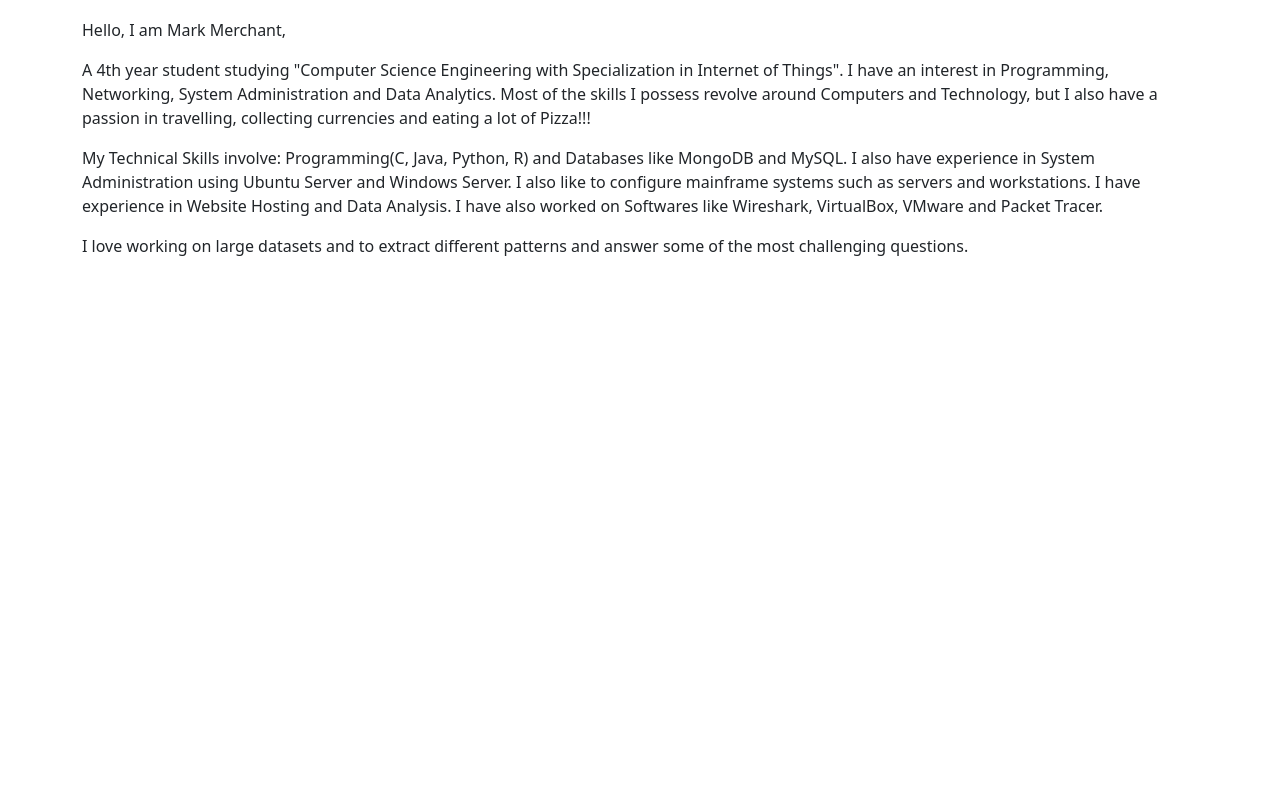
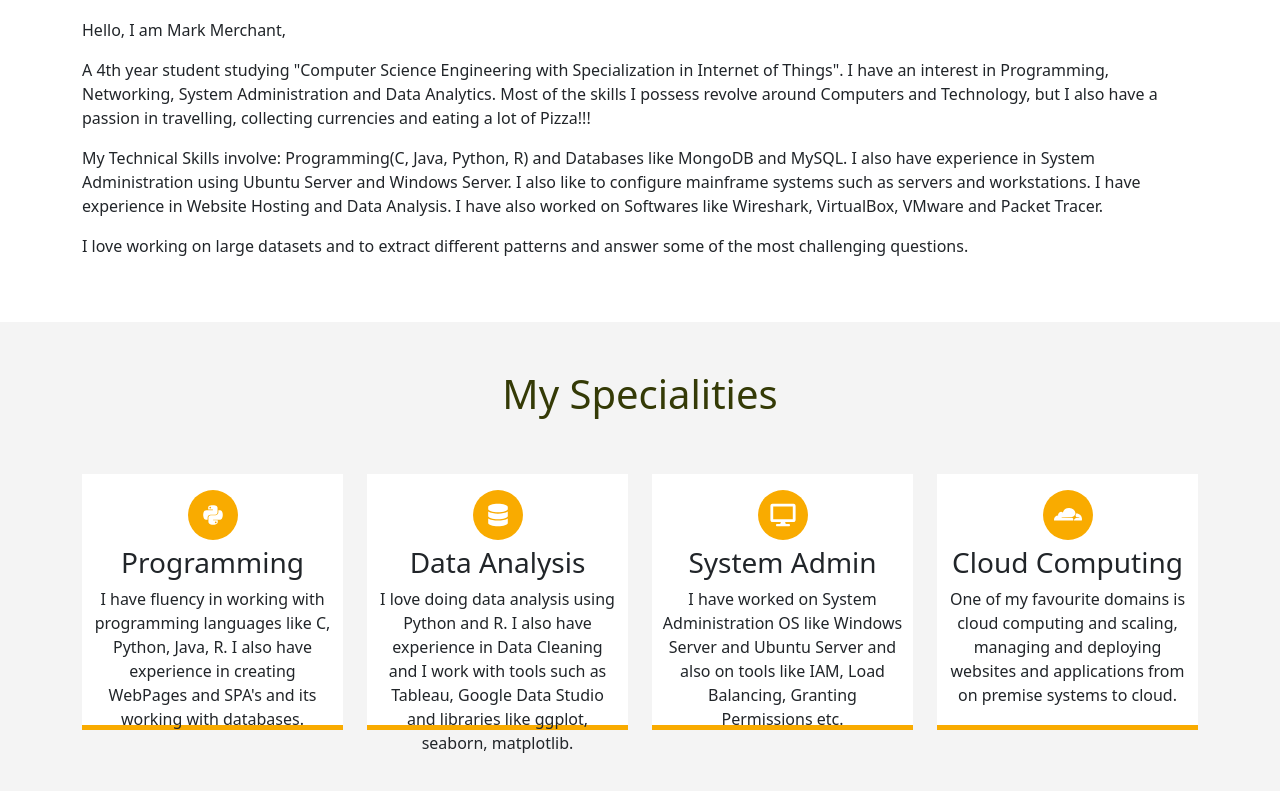
Before and after one commit to markmerchant415/React-Portfolio, a React (Create React App) app: page / in a window 1280 px wide. Shown: the part 1237-2028 px from the top of the page. Before the commit the page ends 1559 px from the top, so only its background shows below. Built offline with nearby package versions, Linux system fonts and the light colour scheme.

Commit message:
services created

```diff
--- a/package.json
+++ b/package.json
@@ -4,6 +4,7 @@
   "private": true,
   "dependencies": {
     "@fortawesome/fontawesome-svg-core": "^1.2.36",
+    "@fortawesome/free-brands-svg-icons": "^5.15.4",
     "@fortawesome/free-solid-svg-icons": "^5.15.4",
     "@fortawesome/react-fontawesome": "^0.1.15",
     "@testing-library/jest-dom": "^5.14.1",
--- a/src/App.css
+++ b/src/App.css
@@ -5,7 +5,8 @@
 :root{
   --primary-white: #fff;
   --primary-orange: #f9ab00;
-  --primary-dark: rgba(255,255,255,0);
+  --primary-light-grey: #f4f4f4;
+  --primary-dark: rgb(52,58,6);
   --primary-red: #ef4035;
   --primary-hover-red: #f33501;
 }
@@ -179,3 +180,59 @@ nav ul li{
     width:10rem;
   }
 }
+
+/****************************************Specialities********************************************/
+
+.Services{
+  text-align: center;
+  padding-bottom: 2rem;
+  background: var(--primary-light-grey);
+}
+
+.Services h1{
+  color: var(--primary-dark);
+}
+
+.Services .circle{
+  position: relative;
+  margin: 0.375rem auto;
+  background: var(--primary-orange);
+  border-radius: 50%;
+  width: 3.125rem;
+  height: 3.125rem;
+
+}
+
+.Services .icon{
+  font-size: 1.4rem;
+  color: var(--primary-white);
+  position: absolute;
+  top:50%;
+  left:50%;
+  transform: translate(-50%, -50%)
+}
+
+.Services .box{
+  height: 16rem;
+  border-bottom: 0.3125rem solid var(--primary-orange);
+  padding: 0.625rem;
+  margin-bottom: 1.875rem;
+  background: var(--primary-white)
+}
+
+.Services .box:hover{
+  background: var(--primary-orange);
+  border-bottom: 0.3125rem var(--primary-dark);
+}
+
+.Services .box:hover .icon{
+ color: var(--primary-dark);
+}
+
+.Services .box:hover .circle{
+  background: var(--primary-white);
+ }
+
+ .Services .box:hover .p{
+  color: var(--primary-dark);
+ }
--- a/src/App.js
+++ b/src/App.js
@@ -5,6 +5,7 @@ import Navbar from './Components/Navbar';
 import Header from './Components/Header';
 //import Particles from './Components/Particles';
 import Aboutme from './Components/Aboutme';
+import Services from './Components/Services';
 
 function App() {
   return (
@@ -13,6 +14,7 @@ function App() {
     <Navbar/>
     <Header/>
     <Aboutme/>
+    <Services/>
     </>
   );
 }
--- /dev/null
+++ b/src/Components/Services.js
@@ -0,0 +1,54 @@
+import React from 'react'
+import {faPython, faAws ,faCloudflare, faMicrosoft } from "@fortawesome/free-brands-svg-icons"
+import {FontAwesomeIcon} from "@fortawesome/react-fontawesome"
+import { faCalendarPlus, faDatabase, faDesktop } from '@fortawesome/free-solid-svg-icons'
+
+const Services = () => {
+    return (
+        <div className="Services">
+            <h1 className="py-5"> My Specialities </h1>
+                <div className="container">
+                    <div className="row">
+                        <div className="col-md-3 col-sm-6">
+                            <div className="box">
+                                <div className="circle"> <FontAwesomeIcon className="icon" icon={faPython} size="2x"/></div>
+                                <h3>Programming </h3>
+                                <p>
+                                    I have fluency in working with programming languages like C, Python, Java, R. I also have experience in creating WebPages and SPA's and its working with databases.
+                                </p>
+                            </div>
+                        </div>
+                        <div className="col-md-3 col-sm-6">
+                            <div className="box">
+                            <div className="circle"> <FontAwesomeIcon className="icon" icon={faDatabase} size="2x"/></div>
+                                <h3>Data Analysis </h3>
+                                <p>
+                                    I love doing data analysis using Python and R. I also have experience in Data Cleaning and I work with tools such as Tableau, Google Data Studio and libraries like ggplot, seaborn, matplotlib.
+                                </p>
+                            </div>
+                        </div>
+                        <div className="col-md-3 col-sm-6">
+                            <div className="box">
+                            <div className="circle"> <FontAwesomeIcon className="icon" icon={faDesktop} size="2x"/></div>
+                                <h3>System Admin </h3>
+                                <p>
+                                    I have worked on System Administration OS like Windows Server and Ubuntu Server and also on tools like IAM, Load Balancing, Granting Permissions etc.
+                                </p>
+                            </div>
+                        </div>
+                        <div className="col-md-3 col-sm-6">
+                            <div className="box">
+                            <div className="circle"> <FontAwesomeIcon className="icon" icon={faCloudflare} size="2x"/></div>
+                                <h3>Cloud Computing </h3>
+                                <p>
+                                    One of my favourite domains is cloud computing and scaling, managing and deploying websites and applications from on premise systems to cloud.
+                                </p>
+                            </div>
+                        </div>
+                    </div>
+                </div>
+            </div>
+    )
+}
+
+export default Services
```
Also changed, not shown: 1 other file (tests, documents, lock files or other folders).
